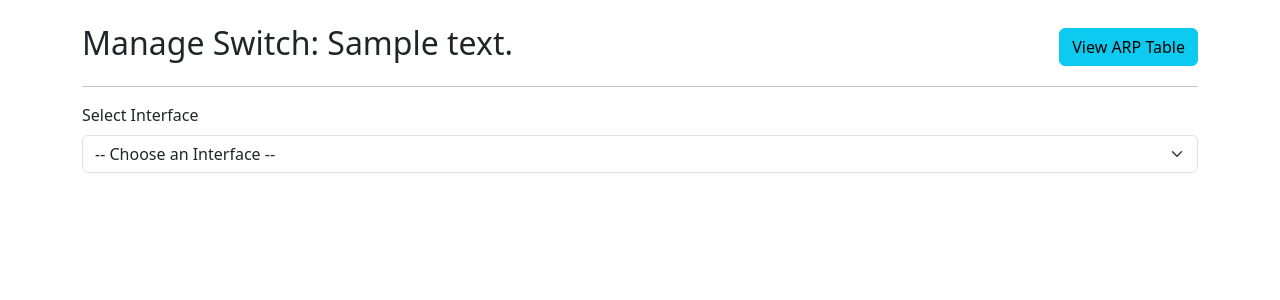
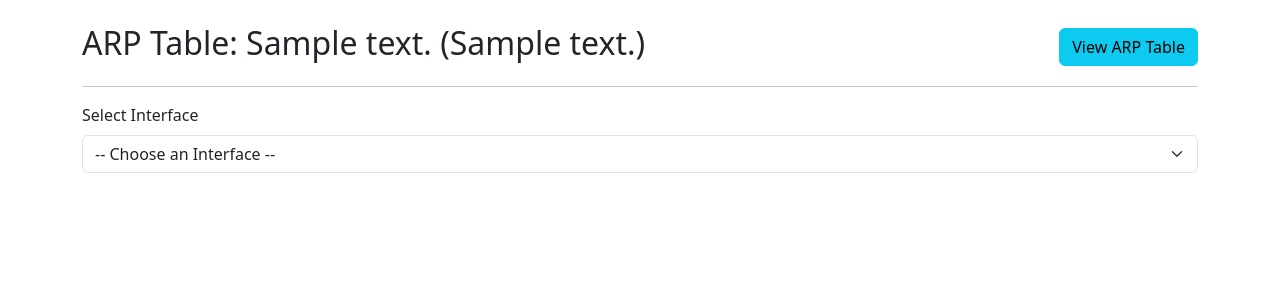
Before and after one commit to joeldavis84/switchport-management, a Flask app: template app/templates/manage_switch.html in a window 1280 px wide. Shown: the part 56-356 px from the top of the page. Run offline with Flask 3, Linux system fonts and the light colour scheme; tables that the repository leaves empty hold one stand-in row (values such as "Sample post"); the template is opened without the code that fills it: values that come from a table or form of the project are taken from there, most other values are stand-ins (such as "Sample title", 1, 10 or a date in 2020).

Commit message:
misc frontend changes for readability

```diff
--- a/app/templates/arp_table.html
+++ b/app/templates/arp_table.html
@@ -1,7 +1,9 @@
 {% extends 'base.html' %}
 {% block content %}
 <div class="d-flex justify-content-between align-items-center mb-3">
-    <h2>ARP Table: {{ switch.ip_address }}</h2>
+
+    <h2>ARP Table: {{ switch.description }} ({{ switch.ip_address }})</h2>
+
     <a href="{{ url_for('switches.manage_switch', id=switch.id) }}" class="btn btn-secondary">Back to Manage</a>
 </div>
 <hr>
--- a/app/templates/manage_switch.html
+++ b/app/templates/manage_switch.html
@@ -2,7 +2,7 @@
 {% block content %}
 
 <div class="d-flex justify-content-between align-items-center mb-3">
-    <h2>Manage Switch: {{ switch.ip_address }}</h2>
+    <h2>ARP Table: {{ switch.description }} ({{ switch.ip_address }})</h2>
     <a href="{{ url_for('switches.arp_table', id=switch.id) }}" class="btn btn-info">View ARP Table</a>
 </div>
 
@@ -22,7 +22,7 @@
                         data-mode="{{ intf.mode }}"
                         data-access="{{ intf.access_vlan }}"
                         data-trunk="{{ intf.trunk_vlans }}">
-                    {{ intf.name }} (Mode: {{ intf.mode }})
+		{{ intf.name }} ({{ intf.description }})
                 </option>
                 {% endfor %}
             </select>
```
